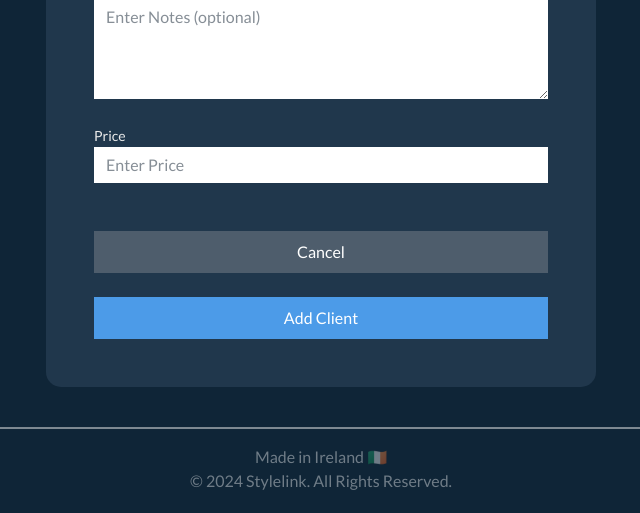
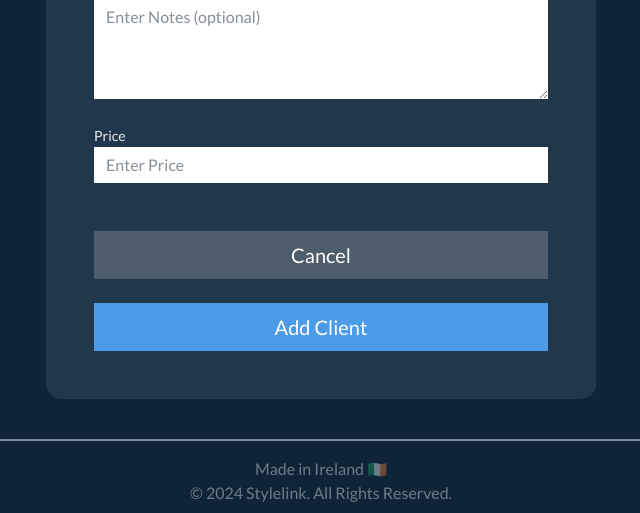
Before and after one commit to yaroslav-matala/stylelink-crm, a Django app: page /add-client in a window 1280 px wide. Shown: the part 758-1271 px from the top of the page, without its empty margins (319-959 px from the left). Before the commit the page ends 1248 px from the top, so only its background shows below. Run offline with Django 4.2, Linux system fonts and the light colour scheme; the visitor is signed in with stand-in values (Sample User, id 1); some libraries are stand-ins or nearby versions.

```diff
--- a/client_manager/templates/client_manager/add-client.html
+++ b/client_manager/templates/client_manager/add-client.html
@@ -31,12 +31,12 @@
             <br>
             <br>
 
-            <a href="{% url 'dashboard' %}"  class="btn btn-secondary w-100 btn-block p-2">Cancel</a>
+            <a href="{% url 'dashboard' %}"  class="btn btn-lg btn-secondary w-100 btn-block p-2">Cancel</a>
 
             <br>
             <br>
 
-            <button type="submit" class="btn btn-primary w-100 btn-block p-2">Add Client</button>
+            <button type="submit" class="btn btn-lg btn-primary w-100 btn-block p-2">Add Client</button>
 
         </form>
     </div>
--- a/client_manager/templates/client_manager/update-client.html
+++ b/client_manager/templates/client_manager/update-client.html
@@ -31,12 +31,12 @@
             <br>
             <br>
 
-            <a href="{% url 'dashboard' %}"  class="btn btn-secondary w-100 btn-block p-2">Cancel</a>
+            <a href="{% url 'dashboard' %}"  class="bt btn-lg btn-secondary w-100 btn-block p-2">Cancel</a>
 
             <br>
             <br>
 
-            <button type="submit" class="btn btn-primary w-100 btn-block p-2">Update client</button>
+            <button type="submit" class="btn btn-lg btn-primary w-100 btn-block p-2">Update client</button>
 
         </form>
     </div>
```
